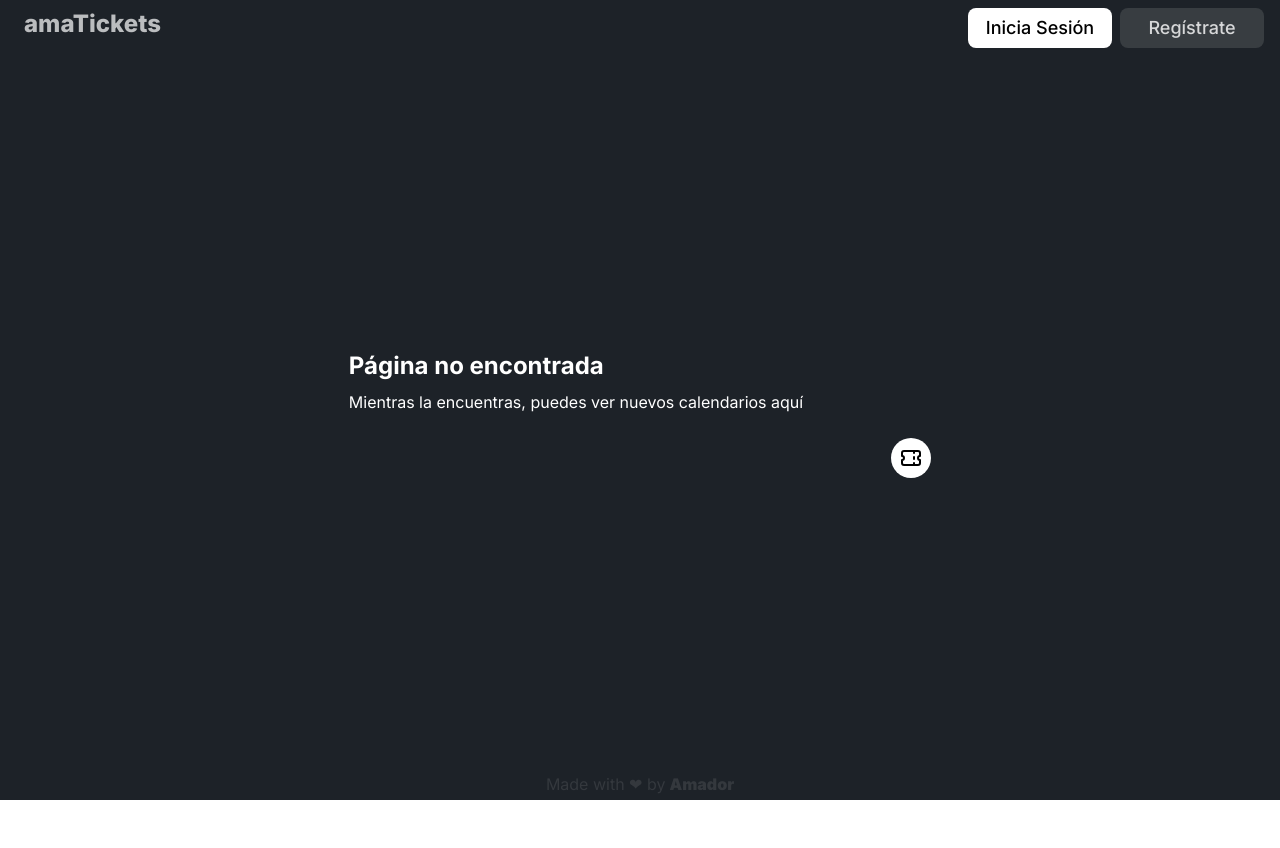
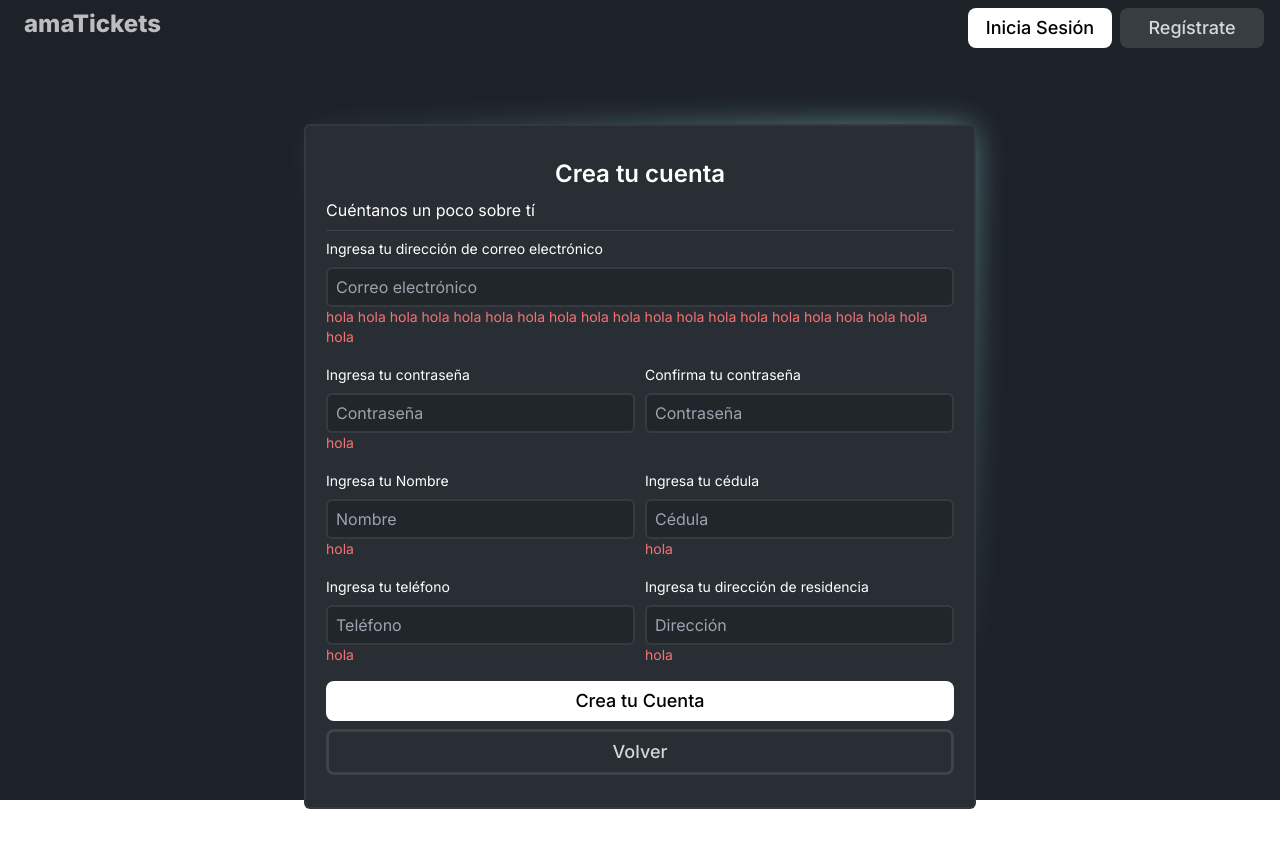
Before and after one commit to odiador/unieventos-front, a Next.js app: page /auth/signup in a window 1280 px wide. Before the commit this address had no page. Shown: the top 848 px of the page. Before the commit the page ends 800 px from the top, so only its background shows below. Built offline with nearby package versions, Linux system fonts and the light colour scheme.

Commit message:
Add signup page

```diff
--- a/app/auth/layout.tsx
+++ b/app/auth/layout.tsx
@@ -9,8 +9,8 @@ export default function RootLayout({
 }>) {
   return (
     <ModalProvider>
-      <main className="relative h-full flex items-center justify-center">
-        <div className="relative bg-[#292e34] max-w-96 gap-3 flex flex-col min-w-80 py-8 px-5 rounded-md border-2 border-white/5">
+      <main className="relative h-full flex items-center justify-center py-16 px-4">
+        <div className="relative bg-[#292e34] max-w-2xl gap-3 flex flex-col min-w-80 py-8 px-5 rounded-md border-2 border-white/5">
           <div className="shadow" />
           {children}
         </div>
--- /dev/null
+++ b/app/auth/signup/layout.tsx
@@ -0,0 +1,16 @@
+import type { Metadata } from "next";
+
+export const metadata: Metadata = {
+  title: "AmaEvents | Register",
+  description: "lol",
+};
+
+export default function RootLayout({
+  children,
+}: Readonly<{
+  children: React.ReactNode;
+}>) {
+  return (
+    <form className="gap-2 flex flex-col min-w-96">{children}</form>
+  );
+}
--- /dev/null
+++ b/app/auth/signup/page.tsx
@@ -0,0 +1,80 @@
+"use client";
+import { useModal } from "@/components/modal";
+import { IconLoader } from "@tabler/icons-react";
+import { useRouter } from "next/navigation";
+import { Suspense, useState } from "react";
+
+
+function Login() {
+    const [loading, setLoading] = useState(false);
+    const router = useRouter();
+    const [name, setName] = useState("");
+    const [password, setPassword] = useState("");
+    const [passwordConfirmation, setPasswordConfirmation] = useState("");
+    const [email, setEmail] = useState("");
+    const [cedula, setCedula] = useState("");
+    const [phone, setPhone] = useState("");
+    const [address, setAddress] = useState("");
+    const values = { email, password, name, cedula, phone, address };
+    const { openModal } = useModal();
+    return (
+        <>
+            <h1 className="text-center text-2xl font-semibold">Crea tu cuenta</h1>
+            <p>Cuéntanos un poco sobre tí</p>
+            <hr className="h-px border-0 bg-white/10" />
+            <div className="grid grid-cols-1 sm:grid-cols-2 gap-2.5 w-full overflow-hidden">
+                <div className="flex flex-col gap-2 col-span-1 sm:col-span-2">
+                    <p className="text-sm w-full">Ingresa tu dirección de correo electrónico</p>
+                    <input type="email" placeholder="Correo electrónico" value={email} onChange={(e) => setEmail(e.target.value)} />
+                    <p className="validator-message">hola hola hola hola hola hola hola hola hola hola hola hola hola hola hola hola hola hola hola hola </p>
+                </div>
+                <div className="flex flex-col gap-2">
+                    <p className="text-sm w-full">Ingresa tu contraseña</p>
+                    <input type="password" placeholder="Contraseña" value={password} onChange={(e) => setPassword(e.target.value)} />
+                    <p className="validator-message">hola</p>
+                </div>
+                <div className="flex flex-col gap-2">
+                    <p className="text-sm w-full">Confirma tu contraseña</p>
+                    <input type="password" placeholder="Contraseña" value={passwordConfirmation} onChange={(e) => setPasswordConfirmation(e.target.value)} />
+                    <p className="validator-message">{password === passwordConfirmation ? "" : "Las contraseñas no coinciden"}</p>
+                </div>
+                <div className="flex flex-col gap-2">
+                    <p className="text-sm">Ingresa tu Nombre</p>
+                    <input placeholder="Nombre" value={name} onChange={(e) => setName(e.target.value)} />
+                    <p className="validator-message">hola</p>
+                </div>
+                <div className="flex flex-col gap-2">
+                    <p className="text-sm">Ingresa tu cédula</p>
+                    <input placeholder="Cédula" value={cedula} onChange={(e) => setCedula(e.target.value)} />
+                    <p className="validator-message">hola</p>
+                </div>
+                <div className="flex flex-col gap-2">
+                    <p className="text-sm">Ingresa tu teléfono</p>
+                    <input placeholder="Teléfono" value={phone} onChange={(e) => setPhone(e.target.value)} />
+                    <p className="validator-message">hola</p>
+                </div>
+                <div className="flex flex-col gap-2">
+                    <p className="text-sm">Ingresa tu dirección de residencia</p>
+                    <input placeholder="Dirección" value={address} onChange={(e) => setAddress(e.target.value)} />
+                    <p className="validator-message">hola</p>
+                </div>
+            </div>
+            <button onClick={((e) => {
+                e.preventDefault();
+                if (password === passwordConfirmation)
+                    openModal(JSON.stringify(values))
+                else
+                    openModal("Las contraseñas no coinciden")
+            })} type="submit" >
+                {loading && <IconLoader className="animate-spin text-black/50" />}
+                {!loading && "Crea tu Cuenta"}
+            </button >
+            <button onClick={(() => router.back())} type="button" className="button-terciary">Volver</button>
+        </>);
+}
+
+export default function LoginComponent() {
+    return <Suspense>
+        <Login />
+    </Suspense>
+}
```
